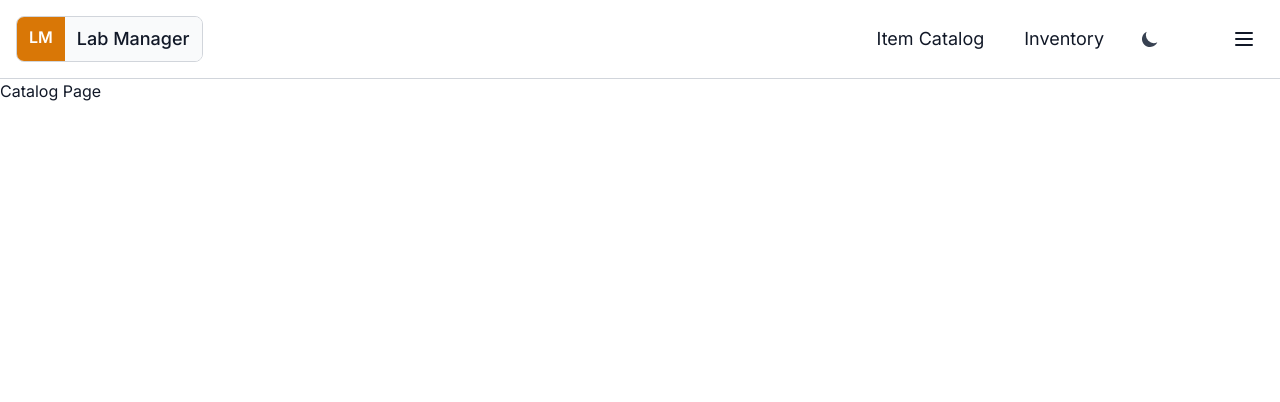
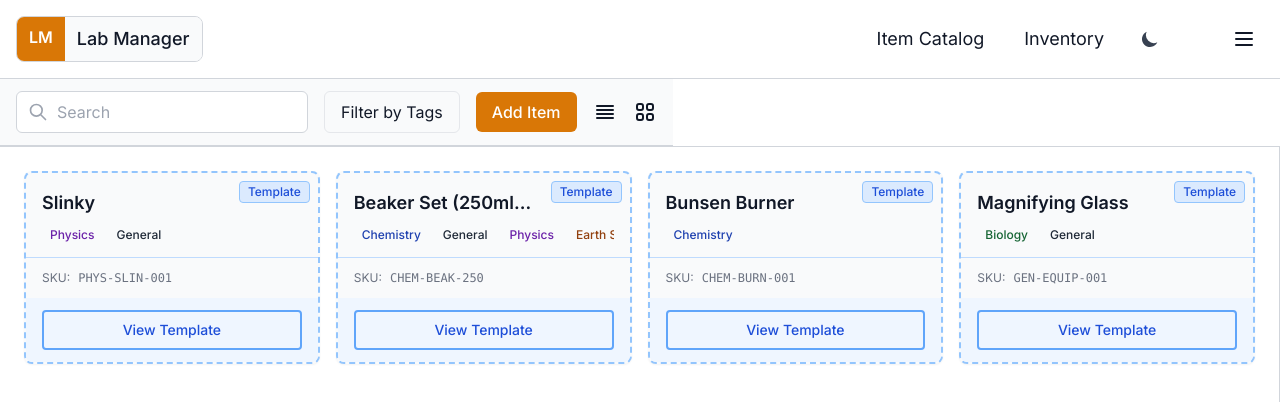
Before and after one commit to joncheng-dev/inventory-log, a React (Vite) app: page /catalog in a window 1280 px wide. Shown: the top 402 px of the page. Built offline with nearby package versions, Linux system fonts and the light colour scheme.

Commit message:
add Catalog components analogous to inventory item: page, list display, item list, item; WIP: item detail

```diff
--- /dev/null
+++ b/src/components/CatalogListDisplay.tsx
@@ -0,0 +1,24 @@
+import type { CatalogItem as CatalogItemType } from '../types/catalog';
+import CatalogItemList from './catalog/CatalogItemList';
+
+interface CatalogListDisplayProps {
+  catalogItems: CatalogItemType[];
+  selectedTags: string[];
+  viewMode: 'grid-view' | 'list-view';
+}
+
+export default function CatalogListDisplay({ catalogItems, selectedTags, viewMode }: CatalogListDisplayProps) {
+  const filteredItems = selectedTags.length === 0 ? catalogItems
+    : catalogItems
+        .filter((entry) => selectedTags.every(tag => entry.tags.includes(tag))
+    );
+
+  return (
+    <div className='h-full overflow-y-auto'>
+      <CatalogItemList
+        catalogItemsAfterFilter={filteredItems}
+        viewMode={viewMode}
+      />
+    </div>
+  );
+}
--- a/src/components/catalog/CatalogItem.tsx
+++ b/src/components/catalog/CatalogItem.tsx
@@ -0,0 +1,105 @@
+import type { CatalogItem } from '../../types/catalog';
+
+interface CatalogItemProps {
+  catalogItem: CatalogItem;
+  viewMode: 'grid-view' | 'list-view';
+}
+
+export default function CatalogItem({ catalogItem, viewMode }: CatalogItemProps) {
+  if (!catalogItem) return null;
+
+  const categoryColors: Record<string, string> = {
+    Biology: 'text-green-800 dark:text-green-200',
+    Chemistry: 'text-blue-800 dark:text-blue-200',
+    'Earth Science': 'text-amber-800 dark:text-amber-200',
+    General: 'text-gray-800 dark:text-gray-200',
+    Physics: 'text-purple-800 dark:text-purple-200',
+  };
+
+  if (viewMode === 'grid-view') {
+    return (
+      <div className="bg-theme-surface border-2 border-dashed border-blue-300 dark:border-blue-700 rounded-lg overflow-hidden shadow-sm hover:shadow-md transition-shadow relative">
+        {/* Template Badge */}
+        <div className="absolute top-2 right-2 px-2 py-0.5 bg-blue-100 dark:bg-blue-900/50 border border-blue-300 dark:border-blue-700 rounded text-xs font-medium text-blue-700 dark:text-blue-300">
+          Template
+        </div>
+
+        {/* Header section */}
+        <div className="px-4 pt-4 pb-3 border-b border-blue-200 dark:border-blue-800">
+          <h3
+            className="text-lg font-semibold text-theme-primary mb-2 truncate pr-20"
+            title={catalogItem.displayName}
+          >
+            {catalogItem.displayName}
+          </h3>
+          <div className="flex gap-1.5 overflow-hidden">
+            {catalogItem.tags.map((cat) => (
+              <span
+                key={cat}
+                className={`px-2 py-0.5 rounded-full text-xs font-medium whitespace-nowrap flex-shrink-0 ${categoryColors[cat] || categoryColors.General}`}
+              >
+                {cat}
+              </span>
+            ))}
+          </div>
+        </div>
+
+        {/* Info section */}
+        <div className="px-4 py-3 space-y-2">
+          <div className="flex items-center gap-2">
+            <span className="text-xs text-theme-secondary">SKU:</span>
+            <p className="text-xs text-theme-secondary font-mono truncate">{catalogItem.sku}</p>
+          </div>
+        </div>
+
+        {/* Action section */}
+        <div className="px-4 py-3 bg-blue-50 dark:bg-blue-950/30">
+          <button
+            className="w-full px-3 py-2 border-2 border-blue-400 dark:border-blue-600 rounded hover:bg-blue-100 dark:hover:bg-blue-900/50 transition-colors text-sm font-medium text-blue-700 dark:text-blue-300"
+          >
+            View Template
+          </button>
+        </div>
+      </div>
+    );
+  }
+
+  // List view
+  return (
+    <div className="bg-theme-surface border-2 border-dashed border-blue-300 dark:border-blue-700 rounded hover:bg-blue-50/50 dark:hover:bg-blue-950/20 transition-colors">
+      <div className="px-4 py-2.5 flex items-center gap-4">
+        <div className="flex-1 min-w-0">
+          <div className="flex items-baseline gap-3 flex-wrap">
+            <h3 className="font-semibold text-theme-primary truncate">
+              {catalogItem.displayName}
+            </h3>
+            <span className="text-xs text-theme-secondary font-mono flex-shrink-0">
+              {catalogItem.sku}
+            </span>
+            <span className="px-2 py-0.5 bg-blue-100 dark:bg-blue-900/50 border border-blue-300 dark:border-blue-700 rounded text-xs font-medium text-blue-700 dark:text-blue-300 flex-shrink-0">
+              Template
+            </span>
+          </div>
+          <div className="flex gap-1.5 mt-1 overflow-hidden">
+            {catalogItem.tags.map((cat) => (
+              <span
+                key={cat}
+                className={`px-1.5 py-0.5 rounded-full text-xs font-medium whitespace-nowrap flex-shrink-0 ${categoryColors[cat] || categoryColors.General}`}
+              >
+                {cat}
+              </span>
+            ))}
+          </div>
+        </div>
+
+        <div className="flex items-center gap-4 text-sm flex-shrink-0">
+          <button
+            className="px-3 py-1.5 border-2 border-blue-400 dark:border-blue-600 rounded hover:bg-blue-100 dark:hover:bg-blue-900/50 transition-colors text-sm font-medium text-blue-700 dark:text-blue-300"
+          >
+            View Template
+          </button>
+        </div>
+      </div>
+    </div>
+  );
+}
--- a/src/components/catalog/CatalogItemList.tsx
+++ b/src/components/catalog/CatalogItemList.tsx
@@ -0,0 +1,51 @@
+import CatalogItem from './CatalogItem';
+import type { CatalogItem as CatalogItemType } from '../../types/catalog';
+
+interface CatalogItemListProps {
+  catalogItemsAfterFilter: CatalogItemType[];
+  viewMode: 'grid-view' | 'list-view';
+}
+
+function renderCatalogItems(
+  catalogItems: CatalogItemType[],
+  viewMode: 'grid-view' | 'list-view',
+) {
+  return catalogItems.map((item) => {
+    return (
+      <CatalogItem
+        catalogItem={item}
+        viewMode={viewMode}
+      />
+    );
+  })
+}
+
+export default function CatalogItemList({ catalogItemsAfterFilter, viewMode }: CatalogItemListProps) {
+
+  if (catalogItemsAfterFilter.length === 0) {
+    return (
+      <div className="flex items-center justify-center h-64 text-theme-secondary">
+        <div className="text-center">
+          <p className="text-lg font-medium">No items found</p>
+          <p className="text-sm mt-2">Try adjusting your filters</p>
+        </div>
+      </div>
+    );
+  }
+
+  if (viewMode === 'grid-view') {
+    return (
+      <div className="grid grid-cols-1 md:grid-cols-2 lg:grid-cols-3 xl:grid-cols-4 gap-4 p-6">
+        {renderCatalogItems(catalogItemsAfterFilter, viewMode)}
+      </div>
+    );
+  }
+
+  // List view
+  return (
+    <div className="flex flex-col space-y-2 p-6">
+        {renderCatalogItems(catalogItemsAfterFilter, viewMode)}
+    </div>
+  );
+
+}
--- a/src/pages/CatalogPage.tsx
+++ b/src/pages/CatalogPage.tsx
@@ -1,10 +1,72 @@
+import { useState } from 'react';
 import PageLayout from './PageLayout';
 import Filters from '../components/filter/Filters';
+import type { CatalogItem as CatalogItemType } from '../types/catalog';
+import CatalogListDisplay from '../components/CatalogListDisplay';
+
+const mockCatalogItems: CatalogItemType[] = [
+  {
+    id: 'cat-slinky',
+    displayName: 'Slinky',
+    sku: 'PHYS-SLIN-001',
+    description: 'A metal spring toy for physics demonstrations',
+    location: 'metal cabinet by stairs',
+    tags: ['Physics', 'General'],
+  },
+  {
+    id: 'cat-beaker-set',
+    displayName: 'Beaker Set (250ml) Beaker Set (250ml) Beaker Set (250ml) Beaker Set (250ml) Beaker Set (250ml) ',
+    sku: 'CHEM-BEAK-250',
+    description: 'Standard glass beaker set for chemistry labs',
+    location: 'glass cabinet by sink',
+    tags: ['Chemistry', 'General', 'Physics', 'Earth Science', 'Environmental Science', 'Biology', 'Zoology', 'Geology'],
+  },
+  {
+    id: 'cat-bunsen-burner',
+    displayName: 'Bunsen Burner',
+    sku: 'CHEM-BURN-001',
+    description: 'Gas burner for heating experiments',
+    location: 'glass cabinet by sink, bottom shelf',
+    tags: ['Chemistry'],
+  },
+  {
+    id: 'cat-magnifying-class',
+    displayName: 'Magnifying Glass',
+    sku: 'GEN-EQUIP-001',
+    description: 'Handheld lens for making smaller things appear larger',
+    location: 'cabinet by stairway, top shelf',
+    tags: ['Biology', 'General'],
+  },
+];
 
 export default function CatalogPage() {
+  const [viewMode, setViewMode] = useState<'grid-view' | 'list-view'>('grid-view');
+  const currentUserEmail = 'joncheng.dev@gmail.com';
+
+  // Filter via Tags
+  const availableFilterTags = ["Biology", "Chemistry", "Earth Science", "General", "Physics"];
+  const [selectedTags, setSelectedTags] = useState<string[]>([]);
+
   return (
     <PageLayout>
-      <p>Catalog Page</p>
+      <div className="flex w-full border-b border-theme">
+        <Filters
+          availableFilterTags={availableFilterTags}
+          selectedTags={selectedTags}
+          setSelectedTags={setSelectedTags}
+          viewMode={viewMode}
+          setViewMode={setViewMode}
+        />
+      </div>
+      <div className="flex flex-1 w-full">
+        <div className="flex-1 border-r border-theme">
+          <CatalogListDisplay
+            catalogItems={mockCatalogItems}
+            selectedTags={selectedTags}
+            viewMode={viewMode}
+          />
+        </div>
+      </div>
     </PageLayout>
-  )
+  );
 }
```
Also changed, not shown: src/components/catalog/CatalogItemDetail.tsx (added).
